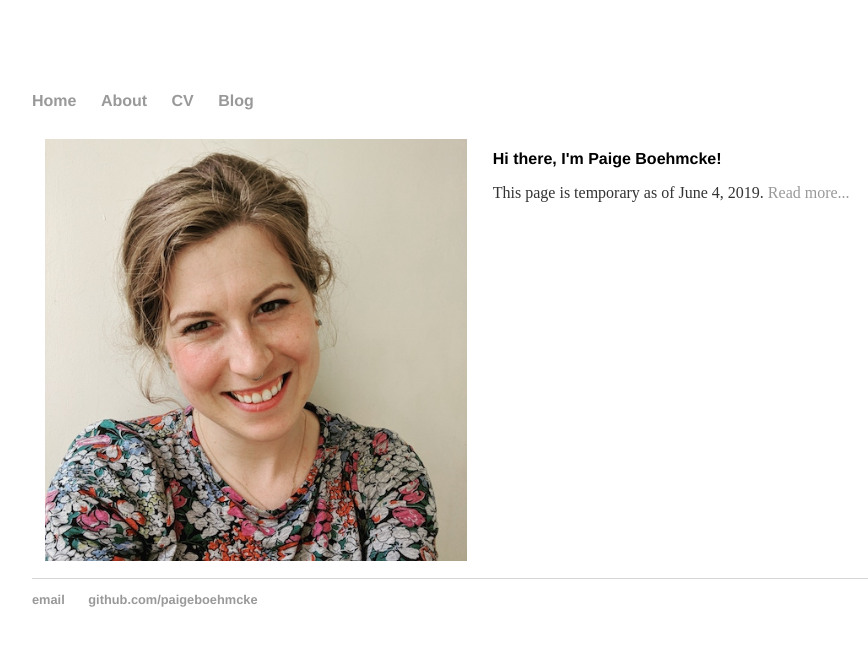
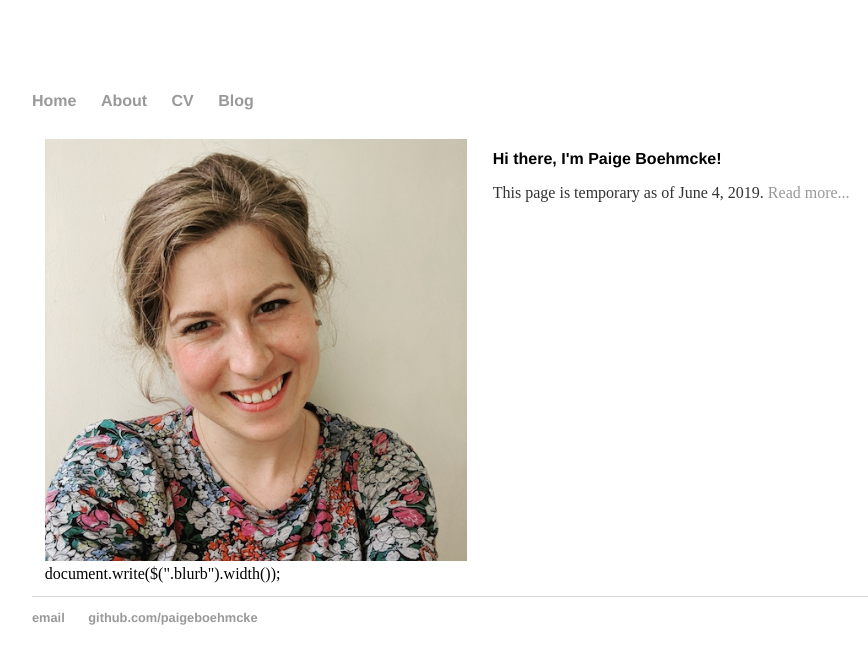
Before and after one commit to paigeboehmcke/paigeboehmcke.github.io, a Jekyll site: the page built from index.html, in a window 1280 px wide. Shown: the top 664 px of the page, without its empty margins (160-1028 px from the left). Built offline with Jekyll 4.4.1, drawn with Linux system fonts in a browser that asks for light colours; nearby versions of some CDN libraries.

Commit message:
Update index.html

```diff
--- a/index.html
+++ b/index.html
@@ -4,6 +4,7 @@ title: Paige Boehmcke
 ---
 <div class="blurb">
 	<img src="/images/headshot.jpg" alt="paige headshot" width="100%">
+	document.write($(".blurb").width());
 </div>
 <div class="blurb">
 	<h1>Hi there, I'm Paige Boehmcke!</h1>
```
